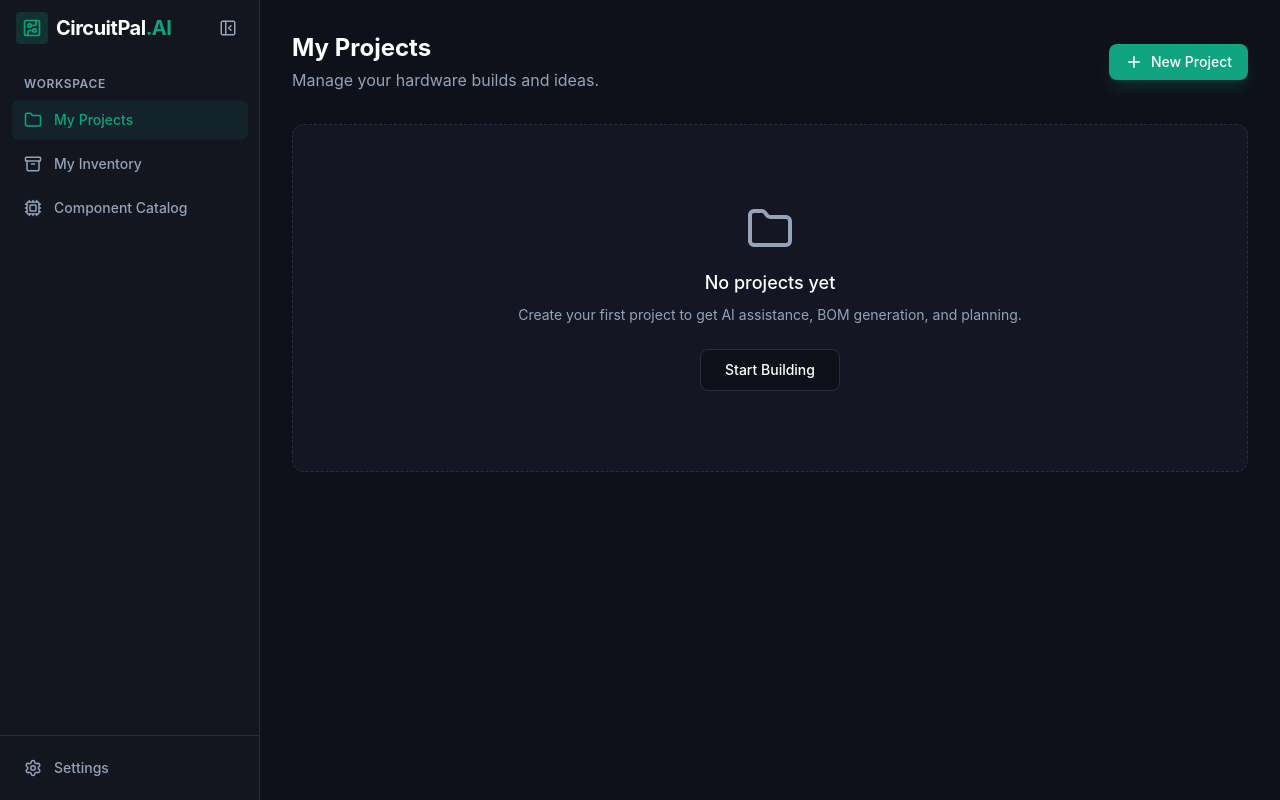
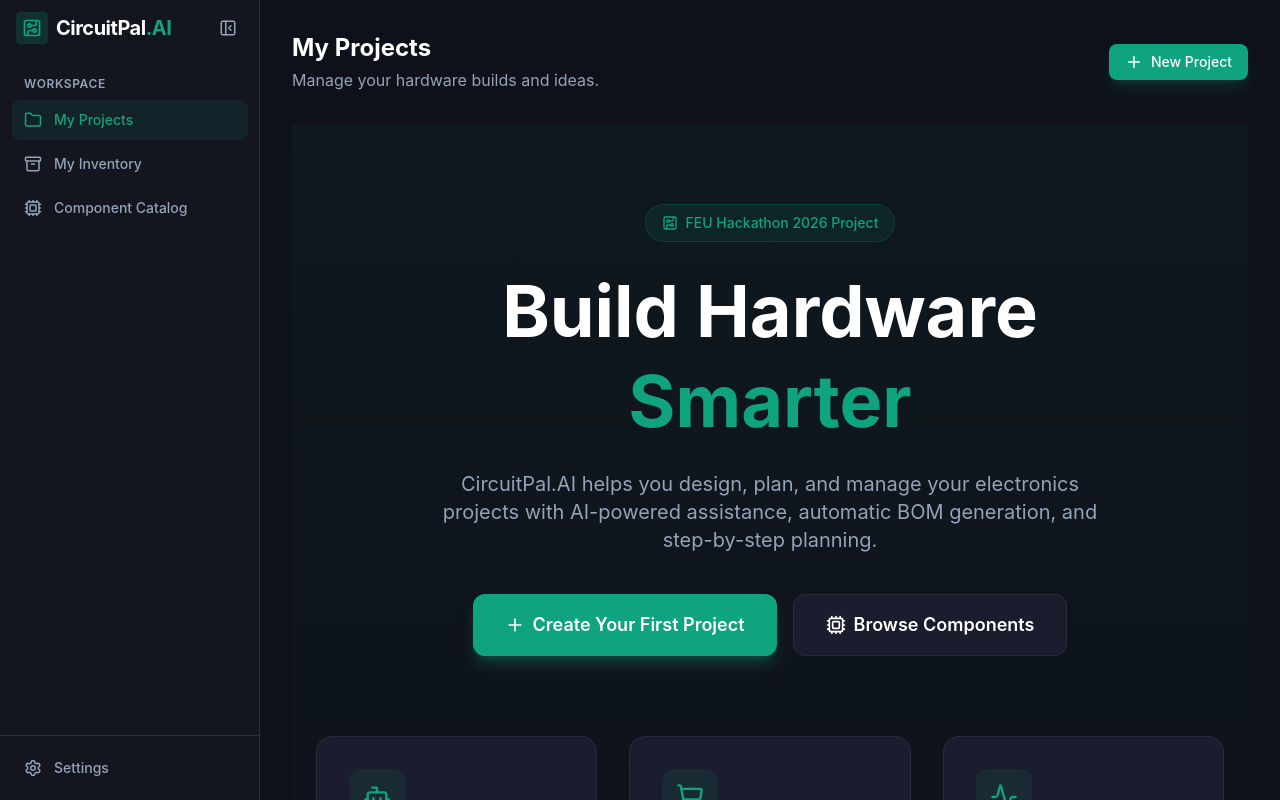
Before and after one commit to sillyCodeValley1/FEU-HACKATHON-2026, a React (Vite) app in the folder frontend/: page / in a window 1280 px wide. Built offline with nearby package versions, Linux system fonts and the light colour scheme.

Commit message:
added landing page

```diff
--- a/frontend/src/App.tsx
+++ b/frontend/src/App.tsx
@@ -541,16 +541,98 @@ export default function App() {
                 </div>
 
                 {projects.length === 0 ? (
-                  <div className="text-center py-20 border border-dashed border-border-dark rounded-xl bg-bg-panel/50 flex flex-col items-center">
-                    <Folder className="text-text-muted mb-4" size={48} />
-                    <p className="text-lg font-medium text-white mb-2">No projects yet</p>
-                    <p className="text-sm text-text-muted mb-6">Create your first project to get AI assistance, BOM generation, and planning.</p>
-                    <button
-                      onClick={() => setShowCreateModal(true)}
-                      className="bg-bg-dark border border-border-dark hover:border-primary/50 text-white px-6 py-2.5 rounded-lg text-sm font-medium transition-all"
-                    >
-                      Start Building
-                    </button>
+                  <div className="min-h-full">
+                    {/* Hero Section */}
+                    <div className="relative overflow-hidden py-20 px-6">
+                      <div className="absolute inset-0 bg-gradient-to-b from-primary/5 to-transparent" />
+                      <div className="max-w-6xl mx-auto relative z-10">
+                        <div className="text-center mb-12">
+                          <div className="inline-flex items-center gap-2 px-4 py-2 rounded-full bg-primary/10 text-primary text-sm font-medium mb-6 border border-primary/20">
+                            <CircuitBoard size={16} />
+                            <span>FEU Hackathon 2026 Project</span>
+                          </div>
+                          <h1 className="text-5xl md:text-7xl font-bold text-white mb-6 leading-tight">
+                            Build Hardware <br />
+                            <span className="text-primary">Smarter</span>
+                          </h1>
+                          <p className="text-xl text-text-muted max-w-2xl mx-auto mb-10">
+                            CircuitPal.AI helps you design, plan, and manage your electronics projects with AI-powered assistance, automatic BOM generation, and step-by-step planning.
+                          </p>
+                          <div className="flex flex-wrap gap-4 justify-center">
+                            <button
+                              onClick={() => setShowCreateModal(true)}
+                              className="bg-primary hover:bg-primary-dark text-white px-8 py-4 rounded-xl text-lg font-semibold transition-all shadow-lg shadow-primary/30 hover:shadow-primary/40 flex items-center gap-2"
+                            >
+                              <Plus size={20} />
+                              Create Your First Project
+                            </button>
+                            <button
+                              onClick={() => setGlobalView('catalog')}
+                              className="bg-bg-panel hover:bg-bg-dark border border-border-dark hover:border-primary/50 text-white px-8 py-4 rounded-xl text-lg font-semibold transition-all flex items-center gap-2"
+                            >
+                              <Cpu size={20} />
+                              Browse Components
+                            </button>
+                          </div>
+                        </div>
+
+                        {/* Features Grid */}
+                        <div className="grid grid-cols-1 md:grid-cols-3 gap-8 mt-20">
+                          <div className="bg-bg-panel border border-border-dark rounded-2xl p-8 hover:border-primary/50 hover:shadow-xl transition-all group">
+                            <div className="w-14 h-14 rounded-xl bg-primary/10 flex items-center justify-center text-primary mb-6 group-hover:bg-primary/20 transition-colors">
+                              <Bot size={28} />
+                            </div>
+                            <h3 className="text-xl font-bold text-white mb-3">AI Copilot</h3>
+                            <p className="text-text-muted leading-relaxed">
+                              Describe your project idea and get instant AI-powered suggestions, component recommendations, and design guidance.
+                            </p>
+                          </div>
+
+                          <div className="bg-bg-panel border border-border-dark rounded-2xl p-8 hover:border-primary/50 hover:shadow-xl transition-all group">
+                            <div className="w-14 h-14 rounded-xl bg-primary/10 flex items-center justify-center text-primary mb-6 group-hover:bg-primary/20 transition-colors">
+                              <ShoppingCart size={28} />
+                            </div>
+                            <h3 className="text-xl font-bold text-white mb-3">Auto BOM Generation</h3>
+                            <p className="text-text-muted leading-relaxed">
+                              Automatic bill of materials generation with pricing, inventory checking, and external purchase links.
+                            </p>
+                          </div>
+
+                          <div className="bg-bg-panel border border-border-dark rounded-2xl p-8 hover:border-primary/50 hover:shadow-xl transition-all group">
+                            <div className="w-14 h-14 rounded-xl bg-primary/10 flex items-center justify-center text-primary mb-6 group-hover:bg-primary/20 transition-colors">
+                              <Activity size={28} />
+                            </div>
+                            <h3 className="text-xl font-bold text-white mb-3">Project Planning</h3>
+                            <p className="text-text-muted leading-relaxed">
+                              Step-by-step roadmaps and project plans generated automatically to guide your build process.
+                            </p>
+                          </div>
+                        </div>
+
+                        {/* Additional Features */}
+                        <div className="grid grid-cols-1 md:grid-cols-2 gap-6 mt-12">
+                          <div className="bg-bg-panel border border-border-dark rounded-2xl p-6 hover:border-primary/30 transition-all flex items-center gap-6">
+                            <div className="w-12 h-12 rounded-lg bg-primary/10 flex items-center justify-center text-primary shrink-0">
+                              <Archive size={24} />
+                            </div>
+                            <div>
+                              <h4 className="text-lg font-semibold text-white mb-1">Inventory Management</h4>
+                              <p className="text-text-muted text-sm">Track components you own and save money by reusing parts.</p>
+                            </div>
+                          </div>
+
+                          <div className="bg-bg-panel border border-border-dark rounded-2xl p-6 hover:border-primary/30 transition-all flex items-center gap-6">
+                            <div className="w-12 h-12 rounded-lg bg-primary/10 flex items-center justify-center text-primary shrink-0">
+                              <List size={24} />
+                            </div>
+                            <div>
+                              <h4 className="text-lg font-semibold text-white mb-1">Component Catalog</h4>
+                              <p className="text-text-muted text-sm">Browse our extensive catalog of electronic components and parts.</p>
+                            </div>
+                          </div>
+                        </div>
+                      </div>
+                    </div>
                   </div>
                 ) : (
                   <div className="grid grid-cols-1 md:grid-cols-2 lg:grid-cols-3 gap-5">
```
